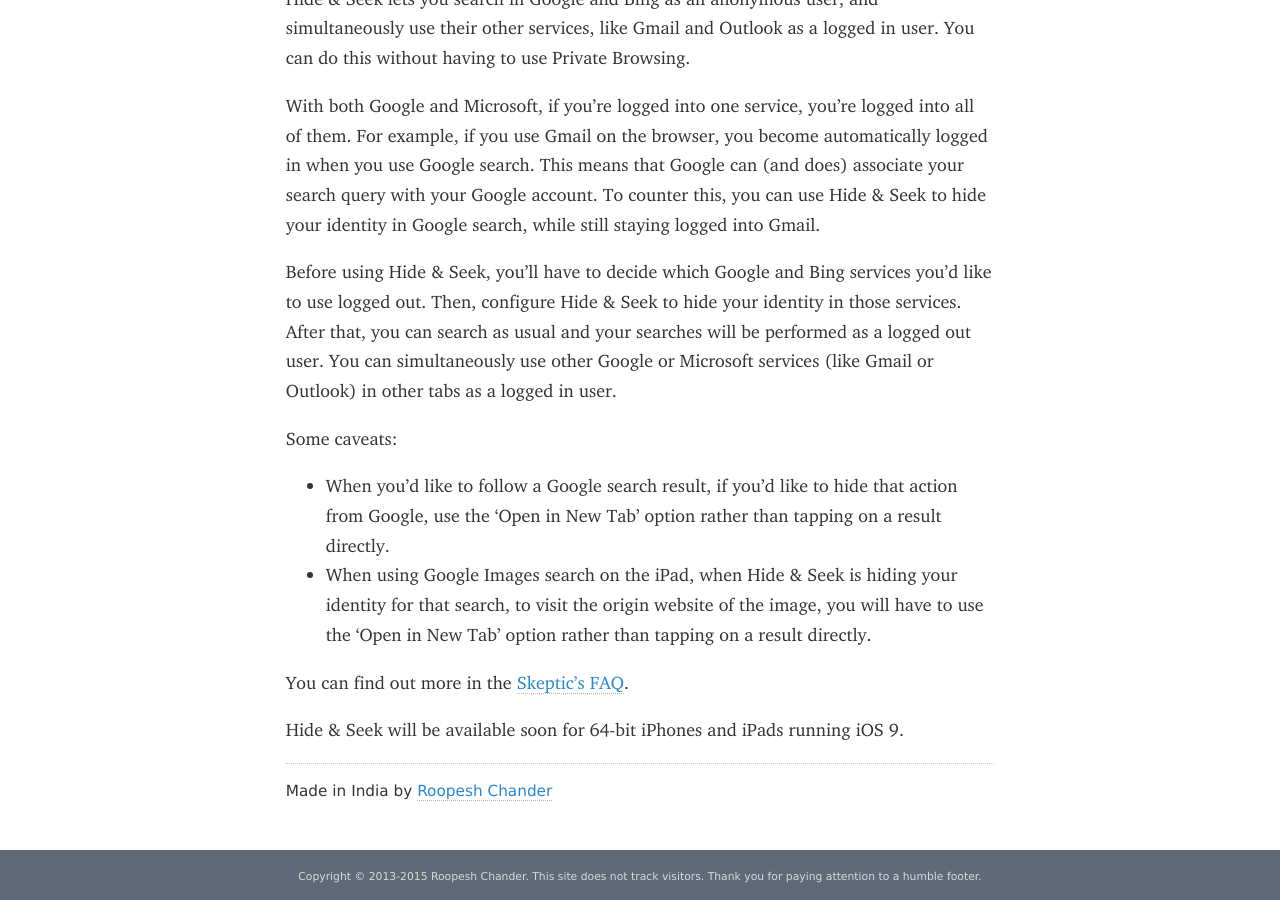
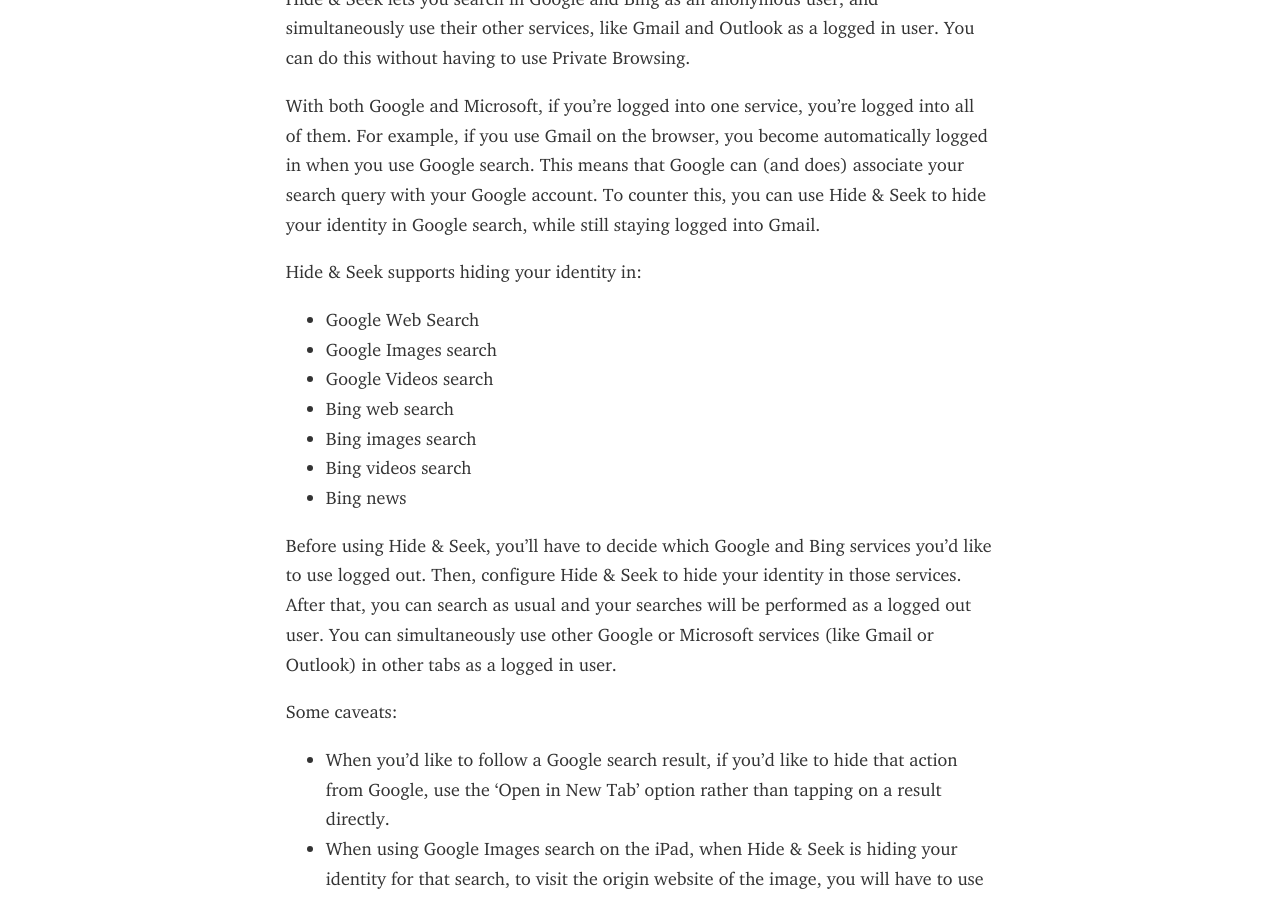
Before and after one commit to roop/roop.github.io, a Jekyll site: the page built from hideandseek/index.md, in a window 1280 px wide and 900 px high, scrolled down 580 px. Built offline with Jekyll 4.4.1, drawn with Linux system fonts in a browser that asks for light colours; some web fonts are replaced.

Commit message:
Hide & Seek: List supported Google / Bing services

```diff
--- a/hideandseek/index.md
+++ b/hideandseek/index.md
@@ -31,6 +31,16 @@
 you can use Hide & Seek to hide your identity in Google search,
 while still staying logged into Gmail.
 
+Hide & Seek supports hiding your identity in:
+
+  - Google Web Search
+  - Google Images search
+  - Google Videos search
+  - Bing web search
+  - Bing images search
+  - Bing videos search
+  - Bing news
+
 Before using Hide & Seek, you'll have to decide which Google and Bing services
 you'd like to use logged out. Then, configure Hide & Seek to hide your
 identity in those services. After that, you can search as usual and
```
Also changed, not shown: 1 other file.
